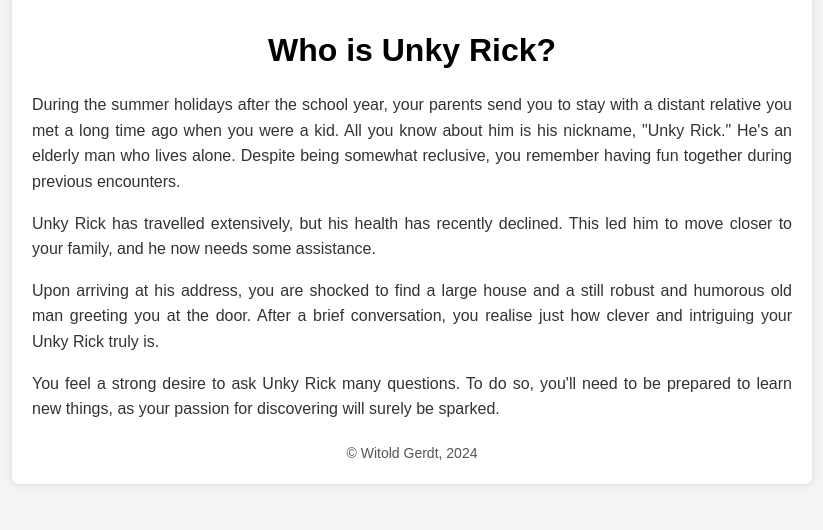
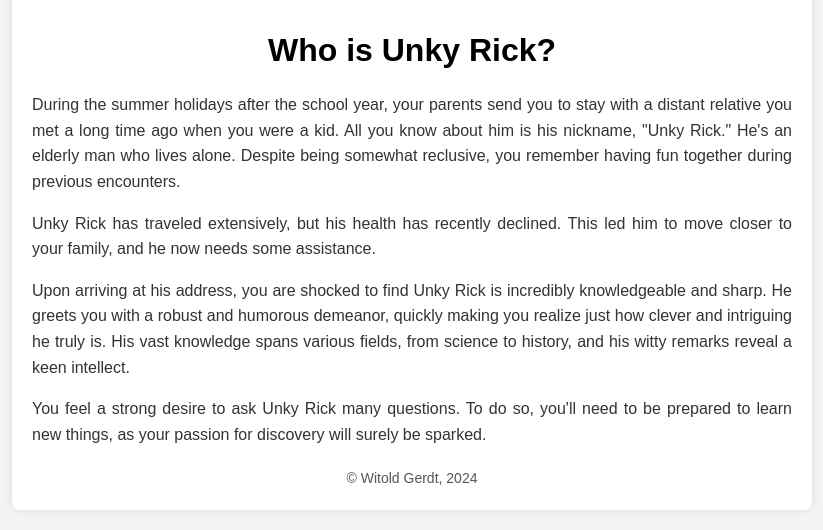
Before and after one commit to witoldgerdt/unky_rick, a Django app: page / in a window 1280 px wide. Shown: the part 804-1334 px from the top of the page, without its empty margins (228-1051 px from the left). Before the commit the page ends 1264 px from the top, so only its background shows below. Run offline with Django 4.2, Linux system fonts and the light colour scheme.

Commit message:
Improved description

```diff
--- a/about/templates/about/home.html
+++ b/about/templates/about/home.html
@@ -79,9 +79,9 @@
         <div class="description">
             <h1>Who is Unky Rick?</h1>
             <p>During the summer holidays after the school year, your parents send you to stay with a distant relative you met a long time ago when you were a kid. All you know about him is his nickname, "Unky Rick." He's an elderly man who lives alone. Despite being somewhat reclusive, you remember having fun together during previous encounters.</p>
-            <p>Unky Rick has travelled extensively, but his health has recently declined. This led him to move closer to your family, and he now needs some assistance.</p>
-            <p>Upon arriving at his address, you are shocked to find a large house and a still robust and humorous old man greeting you at the door. After a brief conversation, you realise just how clever and intriguing your Unky Rick truly is.</p>
-            <p>You feel a strong desire to ask Unky Rick many questions. To do so, you'll need to be prepared to learn new things, as your passion for discovering will surely be sparked.</p>
+            <p>Unky Rick has traveled extensively, but his health has recently declined. This led him to move closer to your family, and he now needs some assistance.</p>
+            <p>Upon arriving at his address, you are shocked to find Unky Rick is incredibly knowledgeable and sharp. He greets you with a robust and humorous demeanor, quickly making you realize just how clever and intriguing he truly is. His vast knowledge spans various fields, from science to history, and his witty remarks reveal a keen intellect.</p>
+            <p>You feel a strong desire to ask Unky Rick many questions. To do so, you'll need to be prepared to learn new things, as your passion for discovery will surely be sparked.</p>
         </div>
         <footer class="footer">
             &copy; Witold Gerdt, 2024{% if current_year > 2024 %} - {{ current_year }}{% endif %}
```
